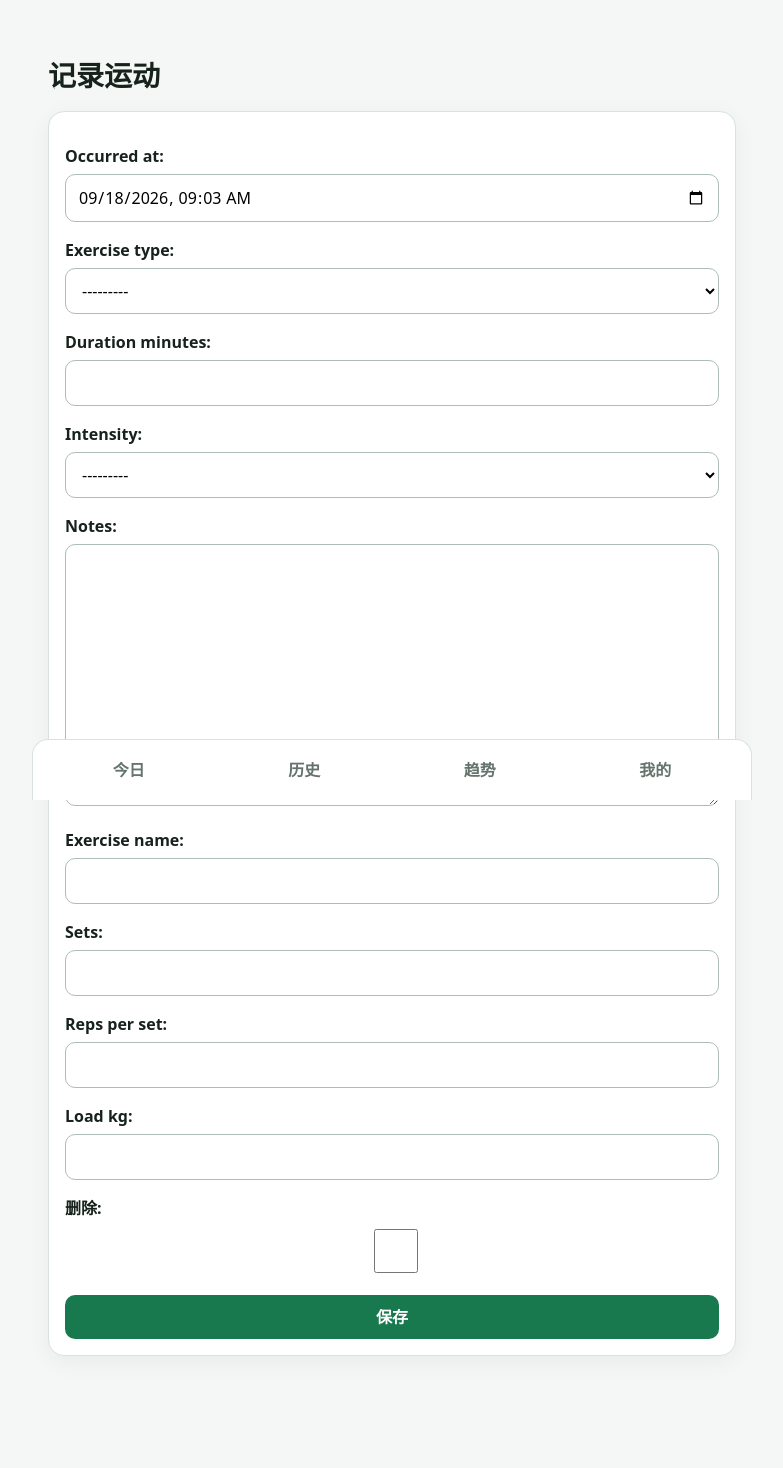
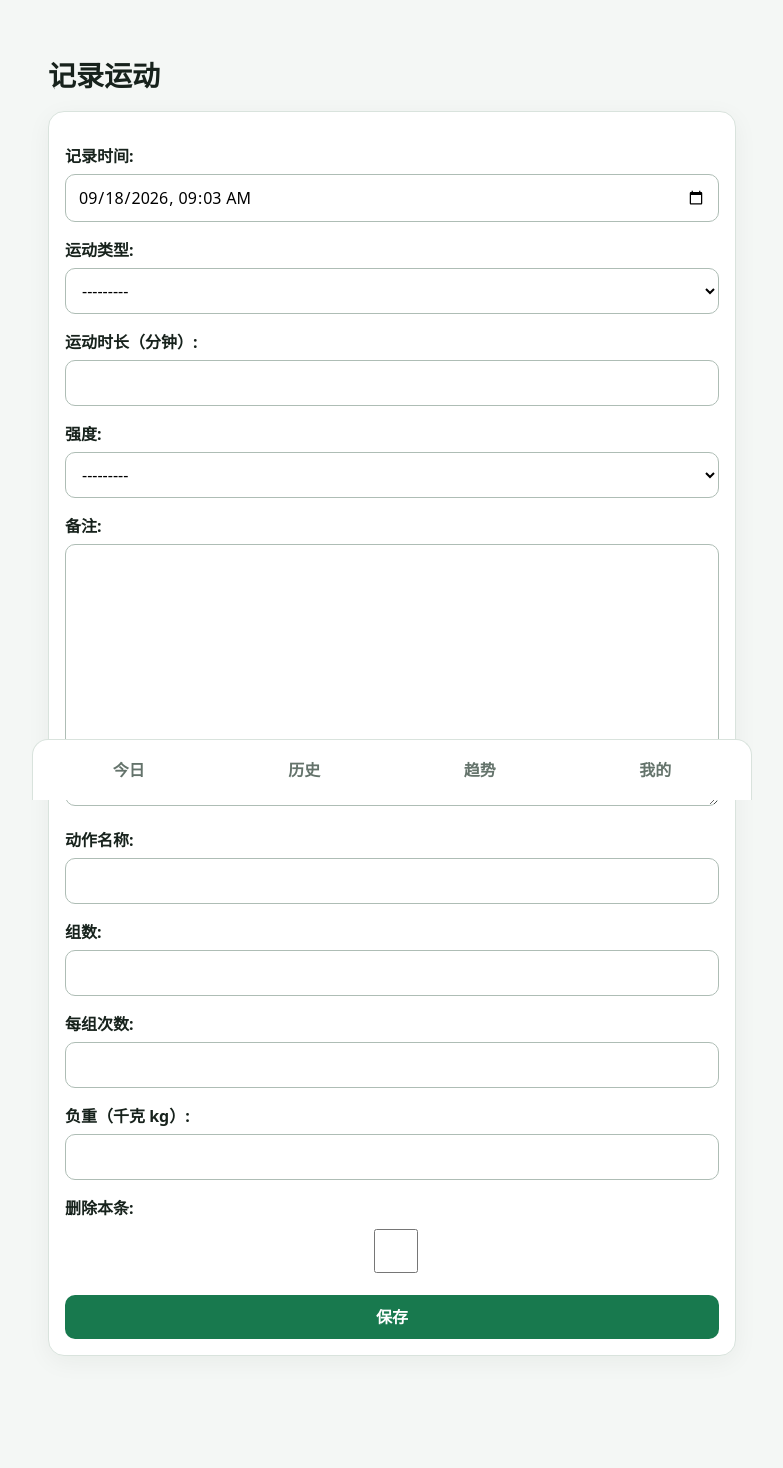
Before and after one commit to mzhiyo0815/personHealth, a Django app: page /exercises/new/ in a window 1280 px wide. Shown: the whole page, without its empty margins (248-1031 px from the left). Run offline with Django 5.2, Linux system fonts and the light colour scheme; the visitor is signed in with stand-in values (Sample User, id 1); data that the repository does not hold is empty.

Commit message:
feat: localize labels and show health units

```diff
--- a/templates/tracker/history.html
+++ b/templates/tracker/history.html
@@ -23,7 +23,7 @@
               <a href="{% url 'tracker:exercise-edit' record.pk %}">编辑</a>
               <a href="{% url 'tracker:exercise-delete-confirm' record.pk %}">删除</a>
             {% else %}
-              {{ record.get_kind_display }}：{{ record.value }}
+              {{ record.get_kind_display }}：{{ record.value }} {% if record.kind == "weight" %}千克（kg）{% else %}厘米（cm）{% endif %}
               <a href="{% url 'tracker:measurement-edit' record.pk %}">编辑</a>
               <a href="{% url 'tracker:measurement-delete-confirm' record.pk %}">删除</a>
             {% endif %}
--- a/templates/tracker/profile.html
+++ b/templates/tracker/profile.html
@@ -11,8 +11,8 @@
   <h2>账号与数据</h2>
   <ul>
     <li><a href="{% url 'tracker:password-change' %}">修改密码</a></li>
-    <li><a href="{% url 'tracker:export-json' %}">导出 JSON</a></li>
-    <li><a href="{% url 'tracker:export-csv' %}">导出 CSV</a></li>
+    <li><a href="{% url 'tracker:export-json' %}">导出完整数据（JSON）</a></li>
+    <li><a href="{% url 'tracker:export-csv' %}">导出表格数据（CSV）</a></li>
   </ul>
   <form method="post" action="{% url 'accounts:logout' %}">
     {% csrf_token %}<button type="submit">退出登录</button>
--- a/tracker/forms.py
+++ b/tracker/forms.py
@@ -1,4 +1,5 @@
 from django import forms
+from django.contrib.auth.forms import PasswordChangeForm
 from django.forms.models import BaseInlineFormSet
 
 from .models import Exercise, Meal, Measurement, StrengthSet, UserGoal
@@ -30,6 +31,17 @@ class MealForm(forms.ModelForm):
             "carbohydrates": forms.NumberInput(attrs={"min": 0, "step": "0.01"}),
             "fat": forms.NumberInput(attrs={"min": 0, "step": "0.01"}),
         }
+        labels = {
+            "occurred_at": "记录时间",
+            "meal_type": "餐次",
+            "food": "食物",
+            "portion": "份量/备注",
+            "fullness": "饱腹感（1–10）",
+            "calories": "热量（千卡 kcal）",
+            "protein": "蛋白质（克 g）",
+            "carbohydrates": "碳水化合物（克 g）",
+            "fat": "脂肪（克 g）",
+        }
 
     def __init__(self, *args, **kwargs):
         super().__init__(*args, **kwargs)
@@ -49,6 +61,13 @@ class ExerciseForm(forms.ModelForm):
         widgets = {
             "occurred_at": DateTimeLocalInput(format="%Y-%m-%dT%H:%M"),
             "duration_minutes": forms.NumberInput(attrs={"min": 1, "max": 1440}),
+        }
+        labels = {
+            "occurred_at": "记录时间",
+            "exercise_type": "运动类型",
+            "duration_minutes": "运动时长（分钟）",
+            "intensity": "强度",
+            "notes": "备注",
         }
 
     def __init__(self, *args, **kwargs):
@@ -72,9 +91,19 @@ class StrengthSetForm(forms.ModelForm):
             "load_kg": forms.NumberInput(attrs={"min": 0, "step": "0.01"}),
             "order": forms.HiddenInput(),
         }
+        labels = {
+            "exercise_name": "动作名称",
+            "sets": "组数",
+            "reps_per_set": "每组次数",
+            "load_kg": "负重（千克 kg）",
+        }
 
 
 class BaseStrengthSetFormSet(BaseInlineFormSet):
+    def add_fields(self, form, index):
+        super().add_fields(form, index)
+        form.fields["DELETE"].label = "删除本条"
+
     def clean(self):
         super().clean()
         if any(self.errors):
@@ -134,6 +163,11 @@ class MeasurementForm(forms.ModelForm):
             "occurred_at": DateTimeLocalInput(format="%Y-%m-%dT%H:%M"),
             "value": forms.NumberInput(attrs={"min": 0.01, "step": "0.01"}),
         }
+        labels = {
+            "occurred_at": "记录时间",
+            "kind": "指标类型",
+            "value": "数值（体重 kg，腰围 cm）",
+        }
 
     def __init__(self, *args, **kwargs):
         super().__init__(*args, **kwargs)
@@ -163,6 +197,12 @@ class UserGoalForm(forms.ModelForm):
             "weekly_exercise_minutes": forms.NumberInput(attrs={"min": 0}),
             "weekly_strength_sessions": forms.NumberInput(attrs={"min": 0}),
         }
+        labels = {
+            "target_weight": "目标体重（千克 kg）",
+            "weekly_exercise_minutes": "每周运动目标（分钟）",
+            "weekly_strength_sessions": "每周力量训练目标（次）",
+            "show_calories": "显示热量",
+        }
 
     def clean_target_weight(self):
         value = self.cleaned_data.get("target_weight")
@@ -181,3 +221,15 @@ class UserGoalForm(forms.ModelForm):
         if value > 100:
             raise forms.ValidationError("每周力量训练目标不能超过 100 次。")
         return value
+
+
+class LocalizedPasswordChangeForm(PasswordChangeForm):
+    def __init__(self, *args, **kwargs):
+        super().__init__(*args, **kwargs)
+        self.fields["old_password"].label = "旧密码"
+        self.fields["new_password1"].label = "新密码"
+        self.fields["new_password1"].help_text = (
+            "至少 8 位，不能与账号信息过于相似，不能是常见密码或纯数字。"
+        )
+        self.fields["new_password2"].label = "确认新密码"
+        self.fields["new_password2"].help_text = "请再次输入相同的新密码。"
--- a/tracker/views/profile.py
+++ b/tracker/views/profile.py
@@ -7,7 +7,7 @@ from django.shortcuts import redirect, render
 from django.urls import reverse_lazy
 from django.utils.decorators import method_decorator
 
-from tracker.forms import UserGoalForm
+from tracker.forms import LocalizedPasswordChangeForm, UserGoalForm
 from tracker.models import UserGoal
 from tracker.services.export import csv_export_rows, json_export_chunks, safe_csv_value
 
@@ -25,6 +25,7 @@ def profile(request):
 @method_decorator(login_required, name="dispatch")
 class UserPasswordChangeView(PasswordChangeView):
     template_name = "tracker/password_change.html"
+    form_class = LocalizedPasswordChangeForm
     success_url = reverse_lazy("tracker:profile")
 
 
```
Also changed, not shown: accounts/forms.py (+8 -0 lines), tests/accounts/test_auth.py (+12 -0 lines), tests/browser/test_mobile_flows.py (+78 -0 lines), tests/tracker/test_crud.py (+50 -0 lines), tests/tracker/test_dashboard.py (+25 -0 lines), tests/tracker/test_export.py (+23 -0 lines), tests/tracker/test_trends.py (+14 -0 lines), tracker/views/trends.py (+13 -6 lines).
